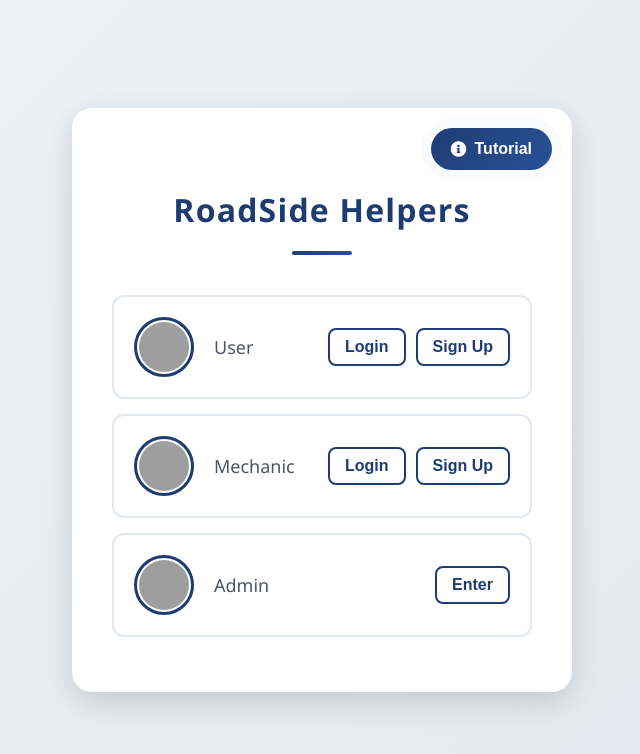
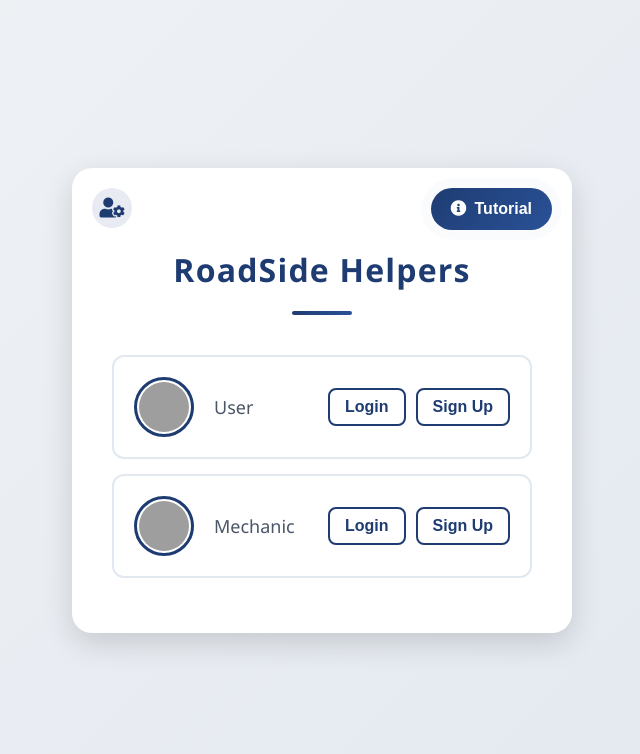
Before and after one commit to yogi4089/roadside-helper, a website: page views/page 1.html in a window 1280 px wide. Shown: the whole page, without its empty margins (318-958 px from the left). Drawn offline with Linux system fonts and the light colour scheme; grey boxes are pictures that could not be loaded.

Commit message:
change admin on main page

```diff
--- a/views/page 1.html
+++ b/views/page 1.html
@@ -57,6 +57,29 @@
             box-shadow: 0 4px 15px rgba(30,60,114,0.2);
             animation: pulse 2s infinite;
             z-index: 1;
+        }
+
+        .admin-icon {
+            position: absolute;
+            top: clamp(10px, 2vw, 20px);
+            left: clamp(10px, 2vw, 20px);
+            width: 40px;
+            height: 40px;
+            border-radius: 50%;
+            background: rgba(30,60,114,0.1);
+            display: flex;
+            justify-content: center;
+            align-items: center;
+            cursor: pointer;
+            transition: all 0.3s ease;
+            color: #1e3c72;
+            font-size: 20px;
+            z-index: 1;
+        }
+
+        .admin-icon:hover {
+            background: rgba(30,60,114,0.2);
+            transform: rotate(30deg);
         }
 
         .tutorial-btn:before {
@@ -229,6 +252,7 @@
 <body>
     <div class="container">
         <button class="tutorial-btn" onclick="window.location.href='tutorial.html'">Tutorial</button>
+        <i class="admin-icon fas fa-user-cog" onclick="window.location.href='admin-login.html'"></i>
         <h1>RoadSide Helpers</h1>
         <div class="option">
             <img src="https://storage.googleapis.com/a1aa/image/9Huw3xskSsZzO5Ilet26bXgTw9ktnpaLMCfx0eEIRo9R9jQnA.jpg" alt="Icon of a user" width="50" height="50">
@@ -246,13 +270,6 @@
                 <button class="auth-button" onclick="window.location.href='mecsignup.html'">Sign Up</button>
             </div>
         </div>
-        <div class="option">
-            <img src="https://storage.googleapis.com/a1aa/image/admin-icon.png" alt="Icon of an admin" width="50" height="50" onerror="this.src='https://storage.googleapis.com/a1aa/image/9Huw3xskSsZzO5Ilet26bXgTw9ktnpaLMCfx0eEIRo9R9jQnA.jpg'">
-            <label>Admin</label>
-            <div class="auth-buttons">
-                <button class="admin-button" onclick="window.location.href='admin-login.html'">Enter</button>
-            </div>
-        </div>
     </div>
     <script>
         const token = localStorage.getItem('token');
```
